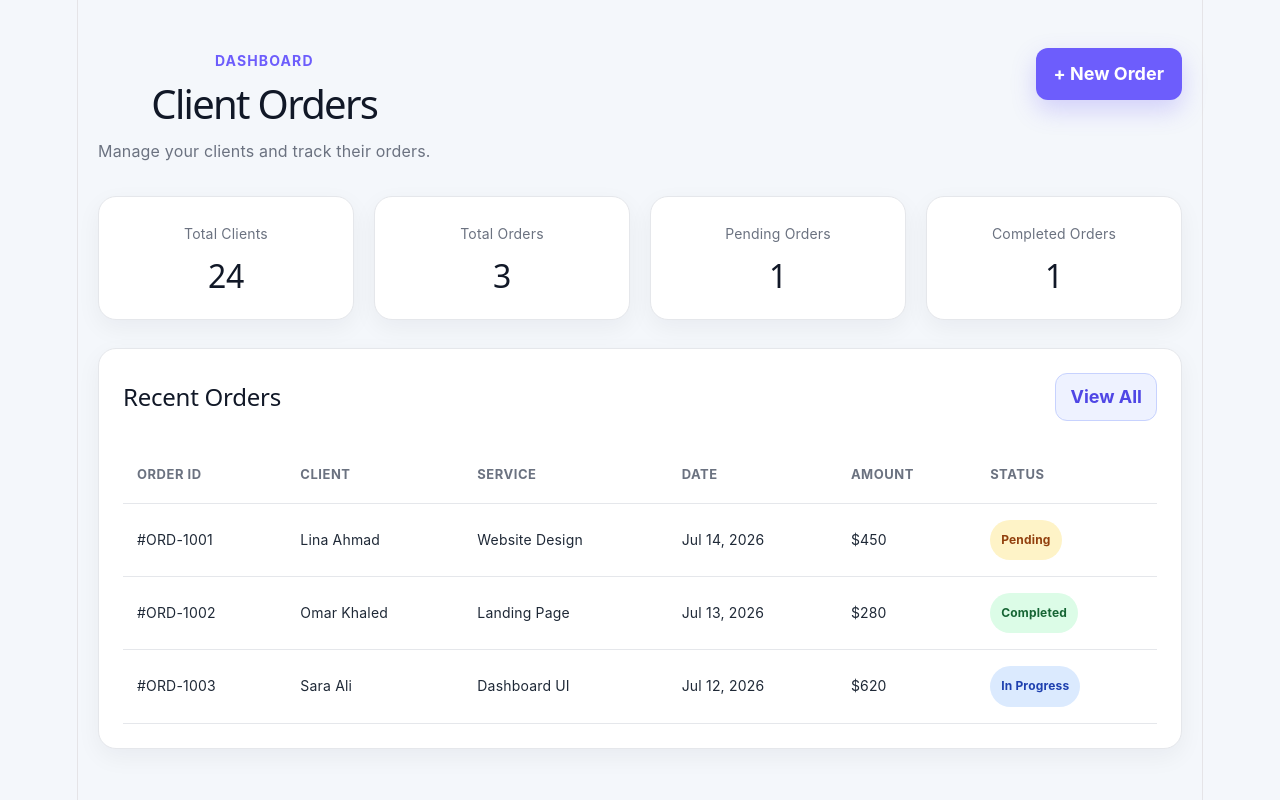
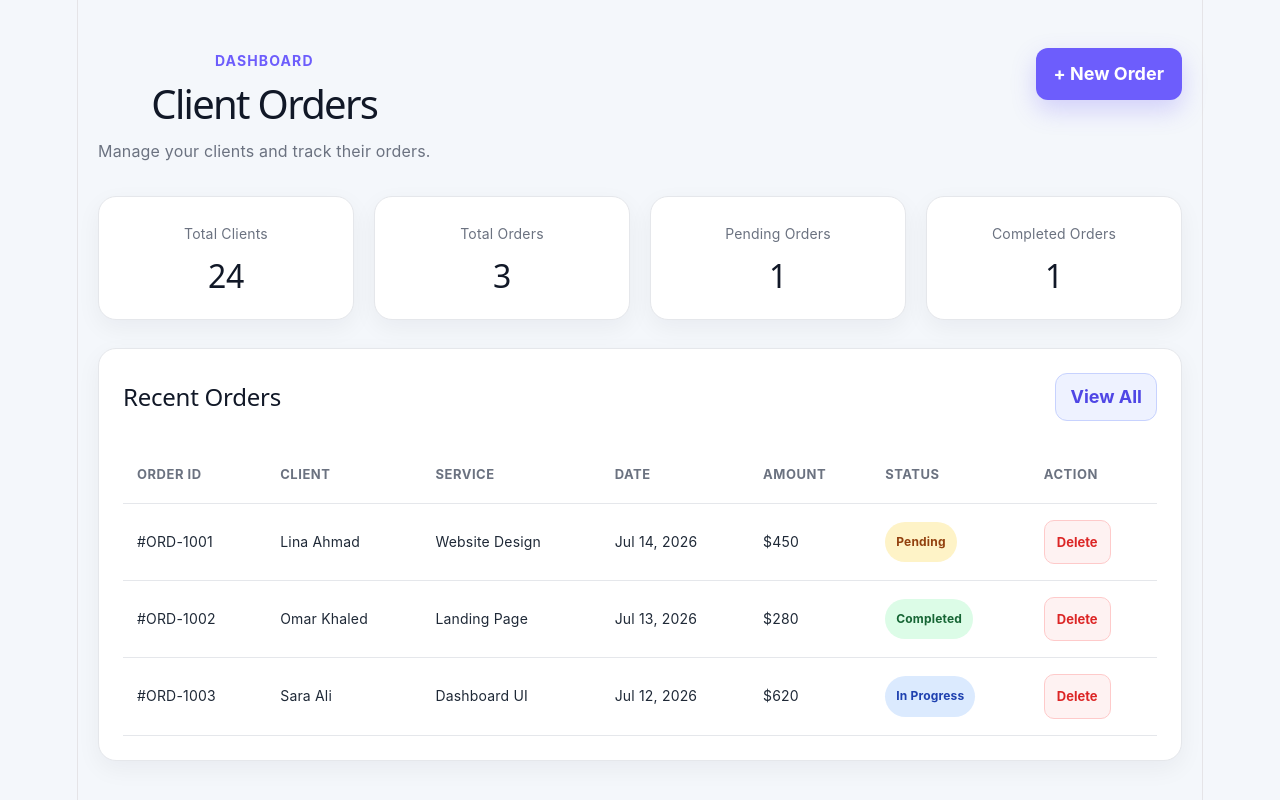
Before and after one commit to RaghadYasserEL-Boraie/client-orders-dashboard, a React (Vite) app: page / in a window 1280 px wide. Shown: the top 800 px of the page. Built offline with nearby package versions, Linux system fonts and the light colour scheme.

Commit message:
feat: add delete order action

```diff
--- a/src/App.css
+++ b/src/App.css
@@ -316,3 +316,17 @@ button {
   font-size: 12px;
   font-weight: 600;
 }
+.delete-button {
+  padding: 8px 12px;
+  border: 1px solid #fecaca;
+  border-radius: 10px;
+  background: #fef2f2;
+  color: #dc2626;
+  font-size: 13px;
+  font-weight: 700;
+  cursor: pointer;
+}
+
+.delete-button:hover {
+  background: #fee2e2;
+}
--- a/src/App.jsx
+++ b/src/App.jsx
@@ -125,7 +125,19 @@ useEffect(() => {
     setErrors({})
     setIsFormOpen(false)
   }
+const handleDeleteOrder = (orderId) => {
+  const shouldDelete = window.confirm(
+    'Are you sure you want to delete this order?'
+  )
 
+  if (!shouldDelete) {
+    return
+  }
+
+  setOrders((currentOrders) =>
+    currentOrders.filter((order) => order.id !== orderId)
+  )
+}
   const closeForm = () => {
     setIsFormOpen(false)
     setErrors({})
@@ -278,6 +290,7 @@ useEffect(() => {
                 <th>Date</th>
                 <th>Amount</th>
                 <th>Status</th>
+                <th>Action</th>
               </tr>
             </thead>
 
@@ -298,6 +311,15 @@ useEffect(() => {
                       {order.status}
                     </span>
                   </td>
+                  <td>
+  <button
+    className="delete-button"
+    type="button"
+    onClick={() => handleDeleteOrder(order.id)}
+  >
+    Delete
+  </button>
+</td>
                 </tr>
               ))}
             </tbody>
```
